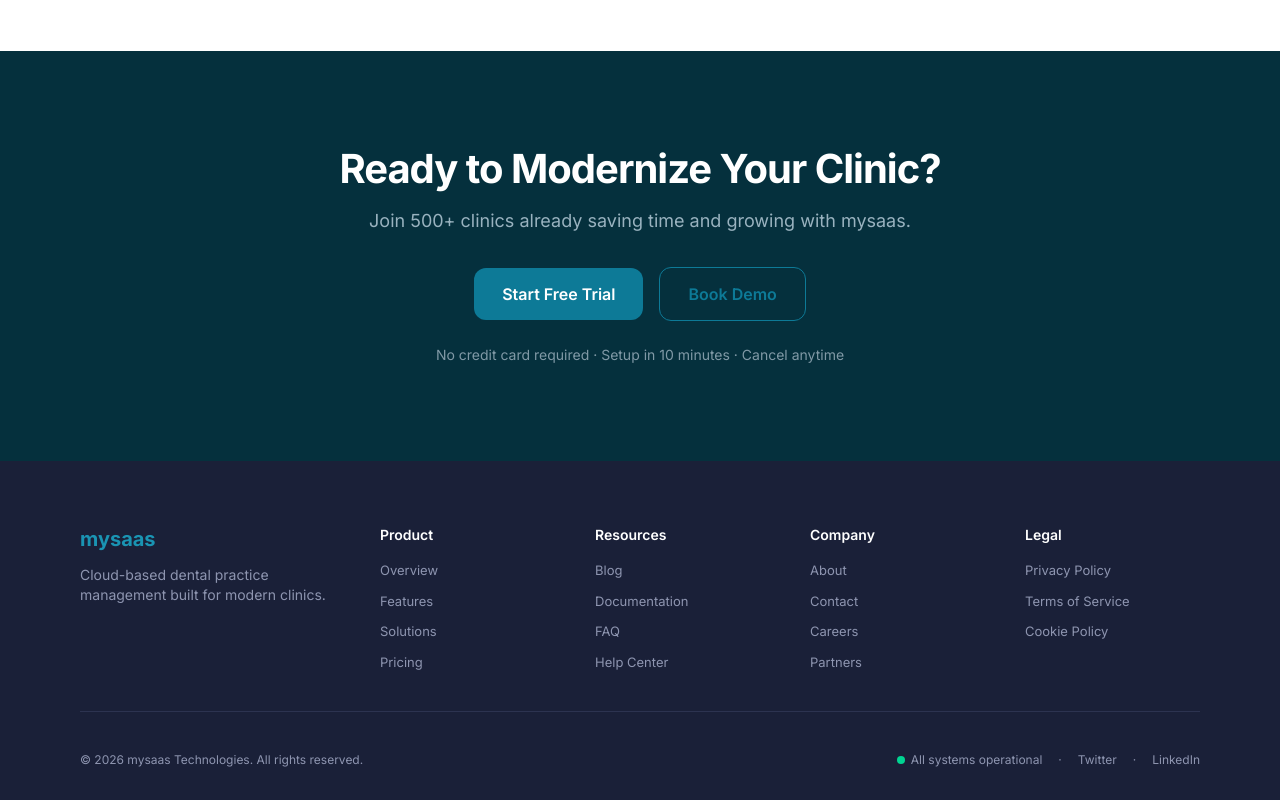
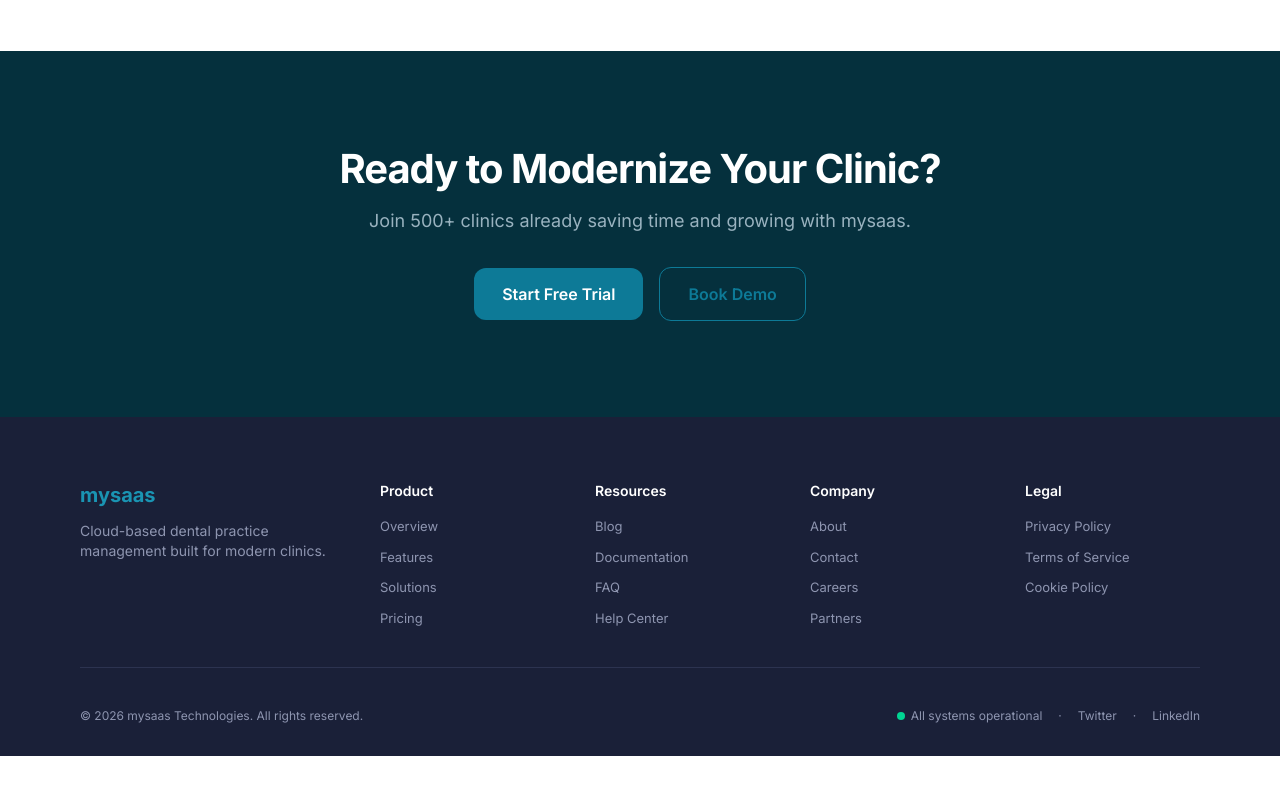
Before and after one commit to uday518/Marketing-App, a Next.js app: page /product in a window 1280 px wide. Shown: the part 5055-5855 px from the top of the page. After the commit the page ends 5811 px from the top, so only its background shows below. Built offline with nearby package versions, Linux system fonts and the light colour scheme.

Commit message:
final CTA changes

```diff
--- a/src/components/FinalCTA/FinalCTA.tsx
+++ b/src/components/FinalCTA/FinalCTA.tsx
@@ -24,9 +24,6 @@ export default function FinalCTA() {
           </Link>
         </div>
 
-        <p className="mt-6 text-xs text-[#8099a6] sm:text-sm">
-          No credit card required · Setup in 10 minutes · Cancel anytime
-        </p>
       </div>
     </section>
   );
```
